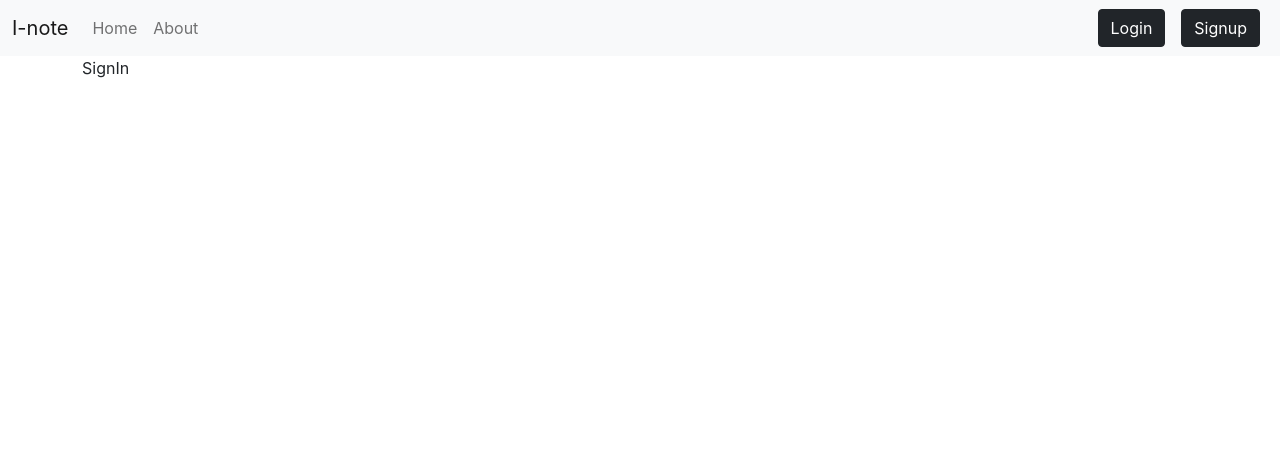
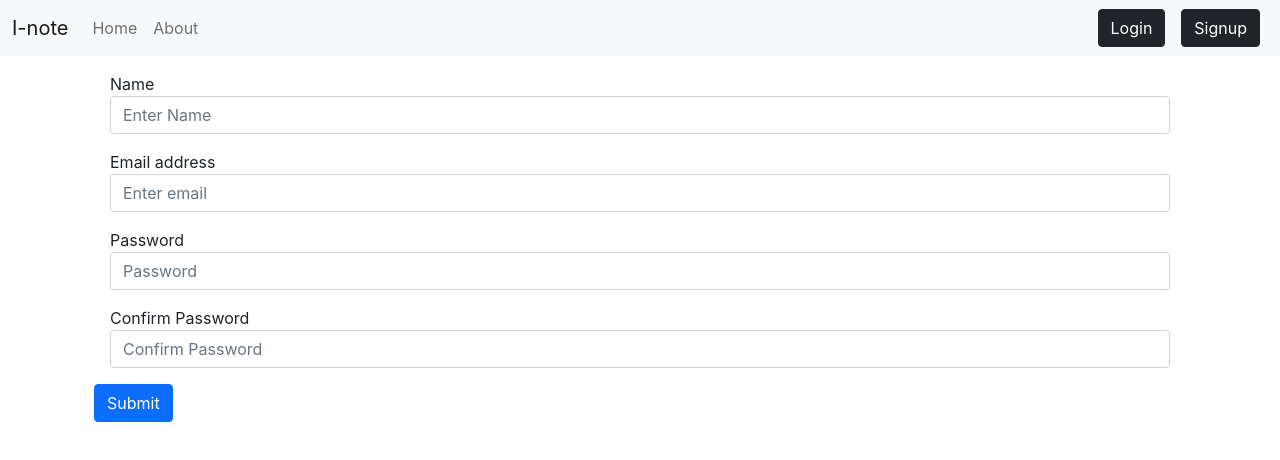
Before and after one commit to piyushparmar911/I-note, a React (Create React App) app: page /signup in a window 1280 px wide. Shown: the top 460 px of the page. Built offline with nearby package versions, Linux system fonts and the light colour scheme.

Commit message:
sign up page created

```diff
--- a/src/components/SignUp.js
+++ b/src/components/SignUp.js
@@ -1,9 +1,55 @@
-import React from 'react'
+import React, {useState} from 'react'
+import { useNavigate } from'react-router-dom';
+const SignUp = () => {
+  const   [cred, setCred] = useState({name: "",email: "", password: ""});
+  let history = useNavigate();
+  const handleSubmit =  async (e) => {
+    e.preventDefault();
+        const response = await fetch('http://localhost:5000/api/auth/createuser', {
+          method: "POST", // *GET, POST, PUT, DELETE, etc.
+            headers: {
+              "Content-Type": "application/json"
+              // 'Content-Type': 'application/x-www-form-urlencoded',
+            },
+            body: JSON.stringify({name: cred.name, email: cred.email,password: cred.password})});
+            const json = await response.json();
+            console.log(json);
+            if (json.success) {
+              // redirect to notepage
+              localStorage.setItem('token',json.authtoken);
+             history("/");
+            }
+            else {
+              alert("not valid");
+            }
+          }
+          const onChange= (e) =>{
+            setCred({...cred, [e.target.name]: e.target.value});
+        }
 
-const SignUp = () => {
   return (
-    <div>
-      SignIn
+    <div className='container'>
+      <form>
+
+    <div className="form-group m-3">
+    <label htmlFor="name">Name</label>
+    <input type="text" className="form-control" name="name"  value={cred.name} onChange={onChange} id="name" aria-describedby="emailHelp" placeholder="Enter Name"/>
+    </div>
+    <div className="form-group m-3">
+    <label htmlFor="email">Email address</label>
+    <input type="email" className="form-control" name="email" onChange={onChange} value={cred.email} id="email" aria-describedby="emailHelp" placeholder="Enter email"/>
+
+  </div>
+  <div className="form-group m-3">
+    <label htmlFor="password">Password</label>
+    <input type="password" className="form-control" name="password" onChange={onChange} value={cred.password} id="password" placeholder="Password"/>
+  </div>
+  <div className="form-group m-3">
+    <label htmlFor="cpassword">Confirm Password</label>
+    <input type="password" className="form-control" id="cpassword" placeholder="Confirm Password"/>
+  </div>
+  <button type="submit" onClick={handleSubmit} className="btn btn-primary">Submit</button>
+</form>
     </div>
   )
 }
```
Also changed, not shown: 1 other file (tests, documents, lock files or other folders).
